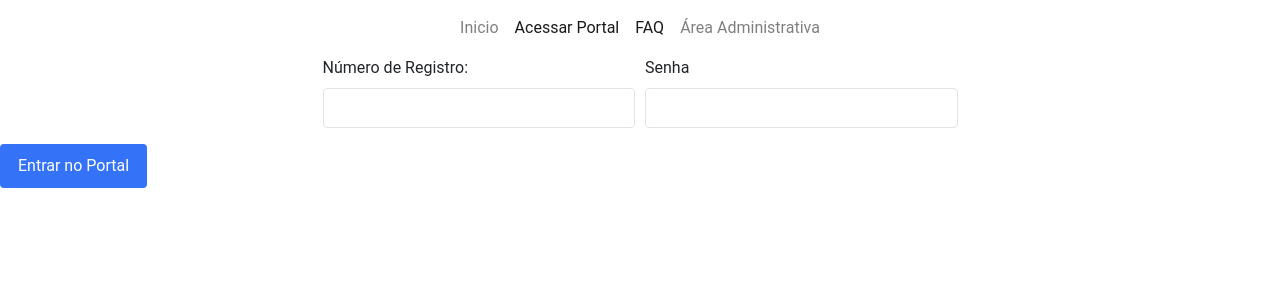
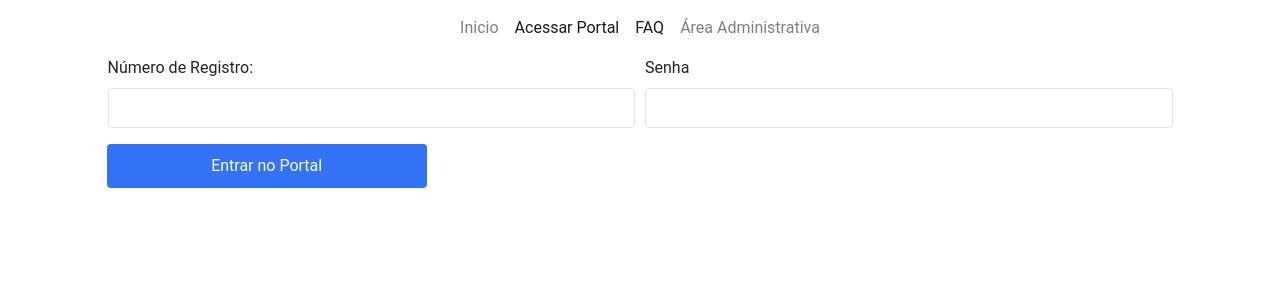
Before and after one commit to Lucasark/ES2-EasyCaf-, a React (Create React App) app: page /menu/login in a window 1280 px wide. Shown: the top 300 px of the page. Built offline with nearby package versions, Linux system fonts and the light colour scheme.

Commit message:
Ajuste na interface de Login Portal

```diff
--- a/src/components/Menu/LoginPortal.jsx
+++ b/src/components/Menu/LoginPortal.jsx
@@ -39,18 +39,18 @@ export default props => {
         <div>
             <Form noValidate validated={validated} onSubmit={loginValid} className="justify-content-center">
                 <Form.Row className="justify-content-center">
-                    <Form.Group className="col-md-3" controlId="formGridReg">
+                    <Form.Group className="col-md-5 " controlId="formGridReg">
                         <Form.Label>Número de Registro:</Form.Label>
                         <Form.Control value={numero} required type="text" onChange={handleNumeroChange}/>
                         <Form.Control.Feedback type="invalid">Digite o Número de Registro</Form.Control.Feedback>
                     </Form.Group>
-                    <Form.Group className="col-md-3" controlId="formGridSenha">
+                    <Form.Group className="col-md-5 " controlId="formGridSenha">
                         <Form.Label>Senha</Form.Label>
                         <Form.Control value={senha} required type="password" onChange={handleSenhaChange}/>
                         <Form.Control.Feedback type="invalid">Digite a Senha</Form.Control.Feedback>
                     </Form.Group>
                 </Form.Row>
-                <Button className="btn-fill centerButton" type="submit" bsStyle="primary">Entrar no Portal </Button>
+                    <Button className="btn-fill col-md-3 offset-md-1" type="submit" bsStyle="primary">Entrar no Portal </Button>
             </Form>
         </div>
     )
```
